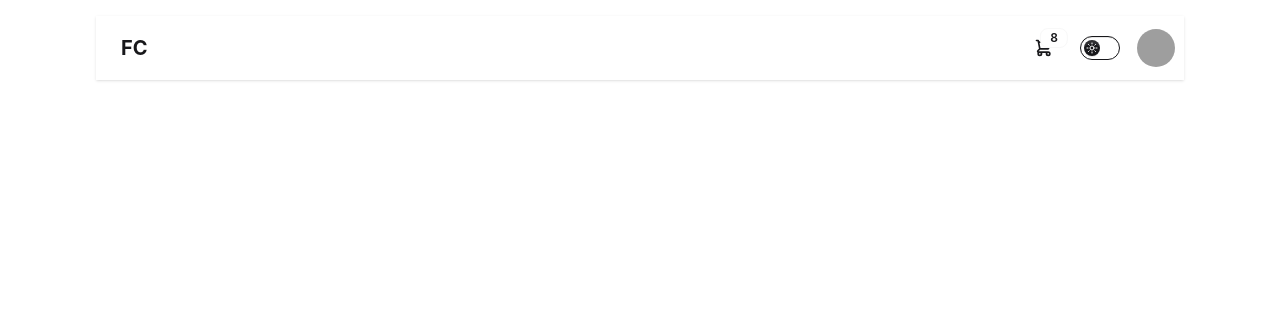
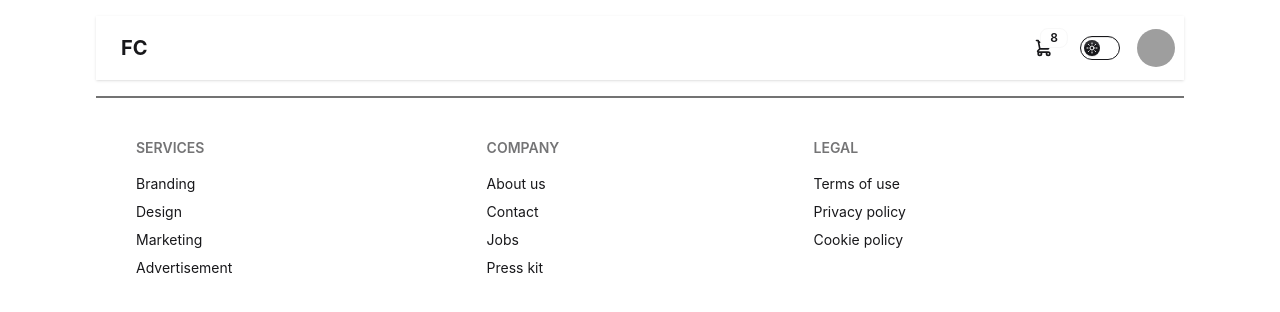
Before and after one commit to bogaledemasrepo/FastCommerce, a React (Vite) app: page /checkout in a window 1280 px wide. Shown: the top 312 px of the page. Built offline with nearby package versions, Linux system fonts and the light colour scheme; grey boxes are pictures that could not be loaded.

Commit message:
Footer and skeleton added

```diff
--- /dev/null
+++ b/src/components/footer.tsx
@@ -0,0 +1,29 @@
+
+function Footer() {
+    return (
+        <footer className="footer sm:footer-horizontal border-t-2 mt-4 border-neutral-500 p-10">
+            <nav>
+                <h6 className="footer-title">Services</h6>
+                <a className="link link-hover">Branding</a>
+                <a className="link link-hover">Design</a>
+                <a className="link link-hover">Marketing</a>
+                <a className="link link-hover">Advertisement</a>
+            </nav>
+            <nav>
+                <h6 className="footer-title">Company</h6>
+                <a className="link link-hover">About us</a>
+                <a className="link link-hover">Contact</a>
+                <a className="link link-hover">Jobs</a>
+                <a className="link link-hover">Press kit</a>
+            </nav>
+            <nav>
+                <h6 className="footer-title">Legal</h6>
+                <a className="link link-hover">Terms of use</a>
+                <a className="link link-hover">Privacy policy</a>
+                <a className="link link-hover">Cookie policy</a>
+            </nav>
+        </footer>
+    )
+}
+
+export default Footer
--- /dev/null
+++ b/src/components/product-skeleton.tsx
@@ -0,0 +1,12 @@
+function ProductSkeleton() {
+    return (
+        <div className="flex w-full h-82 min-h-48 flex-col gap-4">
+            <div className="skeleton h-48 w-full"></div>
+            <div className="skeleton h-4 w-28"></div>
+            <div className="skeleton h-4 w-full"></div>
+            <div className="skeleton h-4 w-full"></div>
+        </div>
+    )
+}
+
+export default ProductSkeleton
--- a/src/main.tsx
+++ b/src/main.tsx
@@ -7,6 +7,7 @@
 import DetailPage from "./pages/detail";
 import CheckoutPage from "./pages/checkout";
 import { CartProvider } from "./context/cart-context";
+import Footer from "./components/footer";
 
 createRoot(document.getElementById("root")!).render(
   <StrictMode>
@@ -19,6 +20,7 @@
             <Route path="/detail" element={<DetailPage />} />
             <Route path="/checkout" element={<CheckoutPage />} />
           </Routes>
+          <Footer />
         </div>
       </CartProvider>
     </BrowserRouter>
--- a/src/pages/index.tsx
+++ b/src/pages/index.tsx
@@ -1,10 +1,29 @@
+import { useEffect, useState } from "react";
 import ProductCard from "../components/product-card";
+import ProductSkeleton from "../components/product-skeleton";
 
 function HomePage() {
+  const [loading, setLoading] = useState(true)
+  async function getProducts() {
+    setLoading(true)
+    const response = await new Promise((res, rej) => {
+      setTimeout(() => {
+        return res(true)
+        rej()
+      }, 2000)
+    })
+    setLoading(false)
+    console.log(response)
+  }
+  useEffect(() => {
+    getProducts()
+  }, [])
   return (
     // This controls how many cards show per row based on screen width
     <div className="grid grid-cols-1 min-[440px]:grid-cols-2 md:grid-cols-3 lg:grid-cols-4 gap-4 p-4 w-full">
-      {[1, 2, 3, 4, 5].map((item) => (
+      {loading ? [1, 2, 3, 4, 5].map((item) => (
+        <ProductSkeleton key={item} />
+      )) : [1, 2, 3, 4, 5].map((item) => (
         <ProductCard key={item} item={item} />
       ))}
     </div>
```
